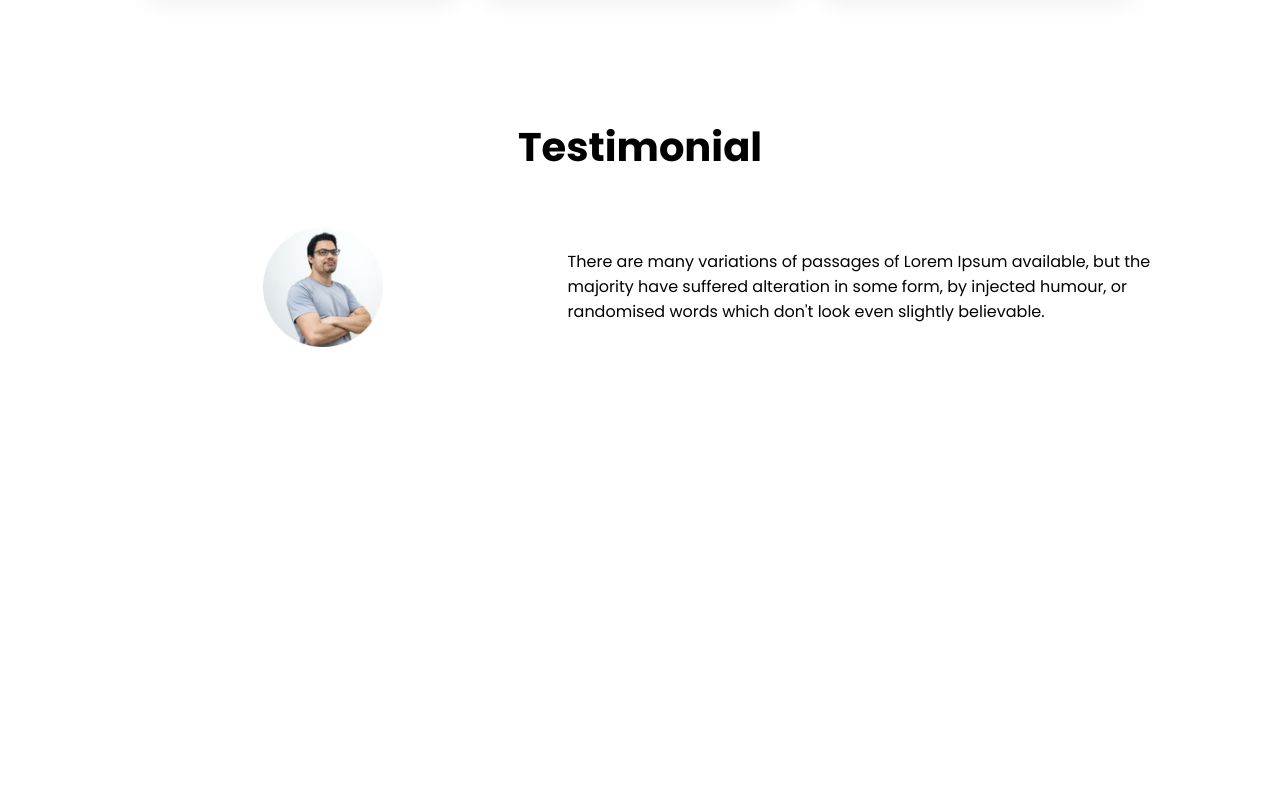
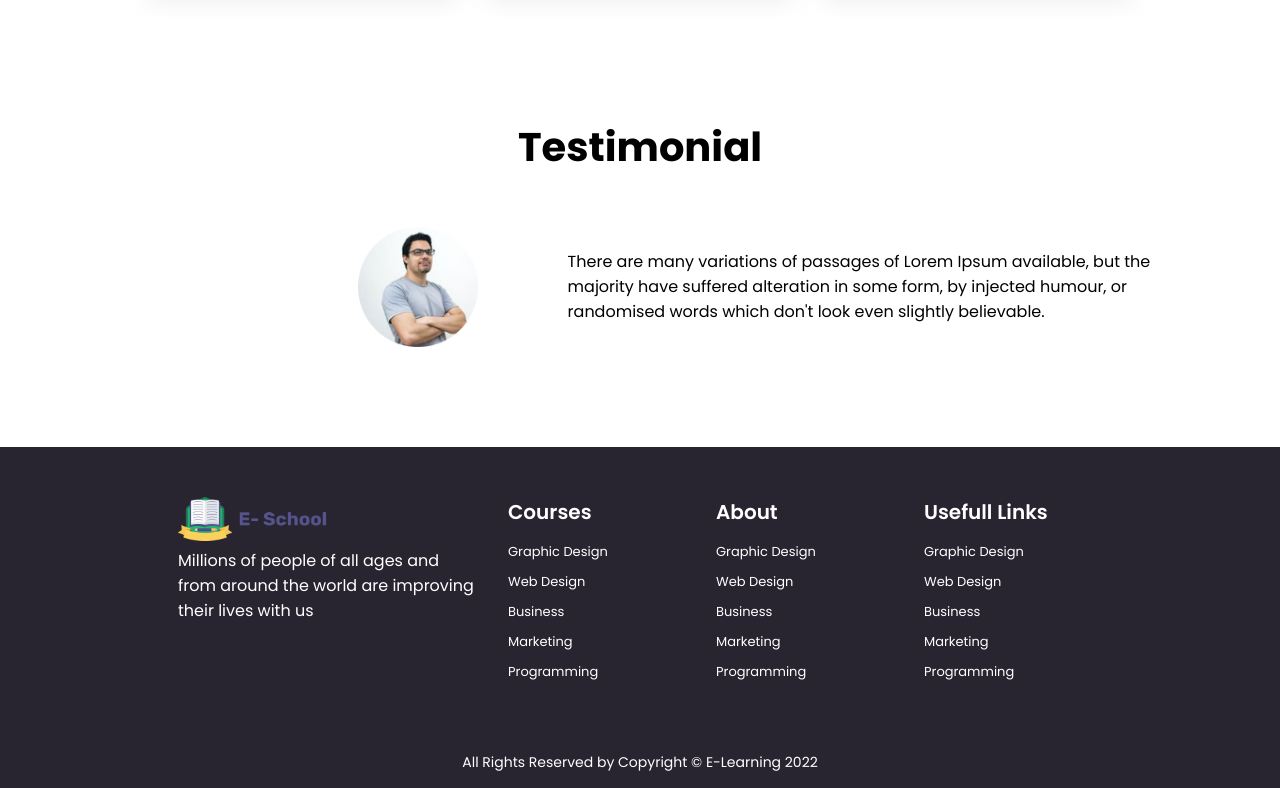
Before and after one commit to AbdullahAlAnasSaimon/e-school, a plain HTML site: page index.html in a window 1280 px wide. Shown: the part 1500-2288 px from the top of the page. Before the commit the page ends 1847 px from the top, so only its background shows below. Drawn offline with Linux system fonts and the light colour scheme.

Commit message:
desktop view complete

```diff
--- a/index.html
+++ b/index.html
@@ -176,7 +176,58 @@
     <!-- main end -->
 
     <!-- footer start -->
-    <footer></footer>
+    <footer>
+        <div class="container">
+            <div class="footer-wrapper">
+                <!-- quater 1 -->
+                <div class="one-quater quater-1">
+                    <div class="logo-left">
+                        <a href="#">
+                            <img src="images/ICON/Logo.png" alt="" class="logo-left">
+                        </a>
+                    </div>
+                    <p>Millions of people of all ages and from around
+                        the world are improving their lives with us</p>
+                </div>
+                <!-- quater 2 -->
+                <div class="one-quater">
+                    <h3 class="quater-title">Courses</h3>
+                    <ul class="footer-list">
+                        <li><a href="#">Graphic Design</a></li>
+                        <li><a href="#">Web Design</a></li>
+                        <li><a href="#">Business</a></li>
+                        <li><a href="#">Marketing</a></li>
+                        <li><a href="#">Programming</a></li>
+                    </ul>
+                </div>
+                <!-- quater 3 -->
+                <div class="one-quater">
+                    <h3 class="quater-title">About</h3>
+                    <ul class="footer-list">
+                        <li><a href="#">Graphic Design</a></li>
+                        <li><a href="#">Web Design</a></li>
+                        <li><a href="#">Business</a></li>
+                        <li><a href="#">Marketing</a></li>
+                        <li><a href="#">Programming</a></li>
+                    </ul>
+                </div>
+                <!-- quater 4 -->
+                <div class="one-quater">
+                    <h3 class="quater-title">Usefull Links</h3>
+                    <ul class="footer-list">
+                        <li><a href="#">Graphic Design</a></li>
+                        <li><a href="#">Web Design</a></li>
+                        <li><a href="#">Business</a></li>
+                        <li><a href="#">Marketing</a></li>
+                        <li><a href="#">Programming</a></li>
+                    </ul>
+                </div>
+            </div>
+            <div class="footer-bottom">
+                <p>All Rights Reserved by Copyright &copy; E-Learning 2022</p>
+            </div>
+        </div>
+    </footer>
     <!-- footer end -->
 
 
--- a/style.css
+++ b/style.css
@@ -123,7 +123,6 @@ section{
     border-radius: 10px;
 }
 .grow-card:hover{
-    background-color: #fff;
     box-shadow: 0px 5px 25px 0px #a9a9a933;
     cursor: pointer;
 }
@@ -198,7 +197,43 @@ section{
     width: 120px;
     display: block;
     margin: 0 auto;
+    margin-right: 40px;
 }
 .testimonial-details{
     width: 60%;
 }
+/* footer styles */
+footer{
+    margin-top: 100px;
+    background-color: #282531;
+    color: #ffffff;
+}
+.footer-wrapper{
+    display: grid;
+    grid-template-columns: repeat(4, 1fr);
+    gap: 30px;
+    padding: 50px;
+}
+.quater-1{
+    width: 300px;
+}
+.quater-title{
+    margin-bottom: 10px;
+    font-size: 20px;
+    font-weight: 600;
+}
+.footer-list{
+    list-style: none;
+}
+.footer-list li a{
+    text-decoration: none;
+    color: #fff;
+    font-size: 13px;
+    margin: 5px 0px;
+    display: inline-block;
+}
+.footer-bottom{
+    text-align: center;
+    padding: 15px;
+    font-size: 14px;
+}
```
